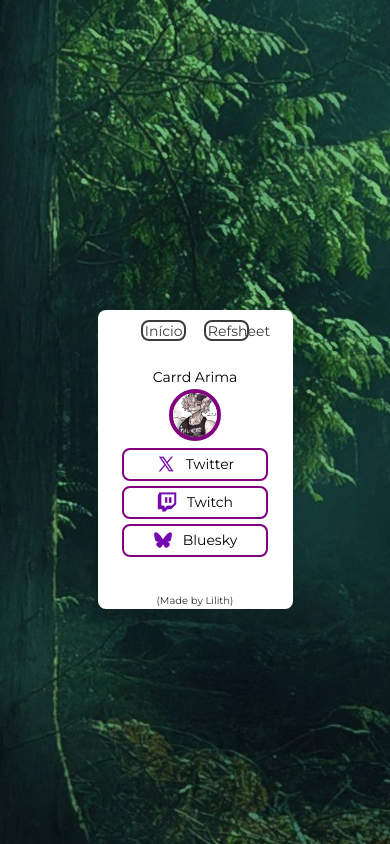
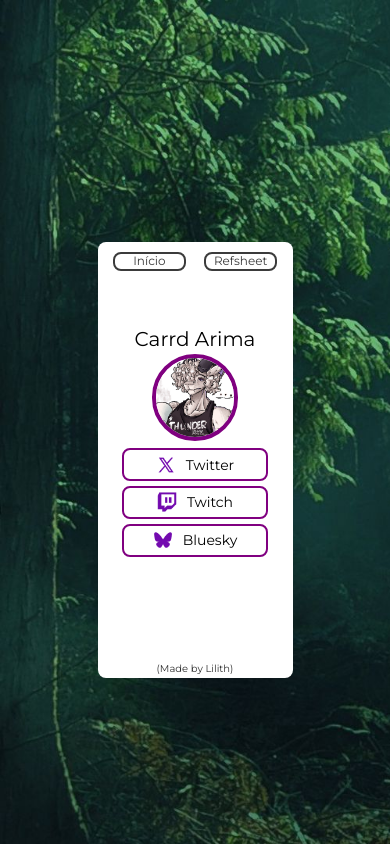
Before and after one commit to GabsCr/carrd-arima, a plain HTML site: page index.html in a window 390 px wide. Drawn offline with Linux system fonts and the light colour scheme.

Commit message:
Add files via upload

```diff
--- a/styles/style.css
+++ b/styles/style.css
@@ -107,7 +107,37 @@ body {
     color: #313131;
 }
 
-@media (max-width: 720px) {
+@media (max-width: 670px) {
+    body {
+        font-size: 20px;
+    }
+    .header__menu {
+        padding-top: 5%;
+        padding-bottom: 25%;
+    }
+    .header__menu__links {
+        font-size: 12px;
+        width: 35%;
+    }
+    .main__img__image {
+        width: 45%;
+    }
+    .main__link__links {
+        font-size: 14px;
+    }
+    .main__link__img {
+        width: 20px;
+    }
+    .carrd__footer {
+        padding-top: 50%;
+        font-size: 10px;
+    }
+    .extra__img {
+        width: 100%;
+    }
+}
+
+@media (min-width: 671px) and (max-width: 720px) {
     body {
         font-size: 14px;
     }
```
